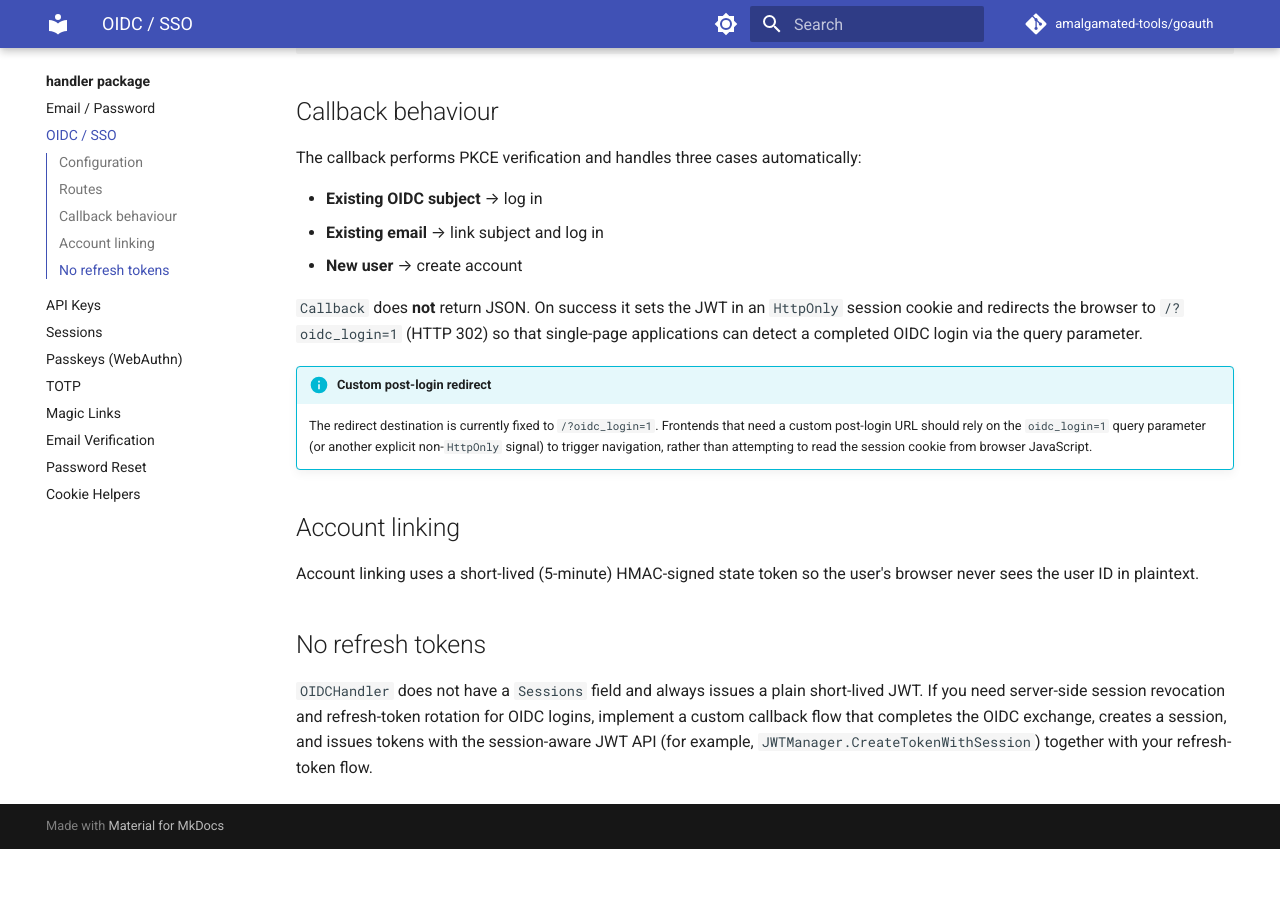
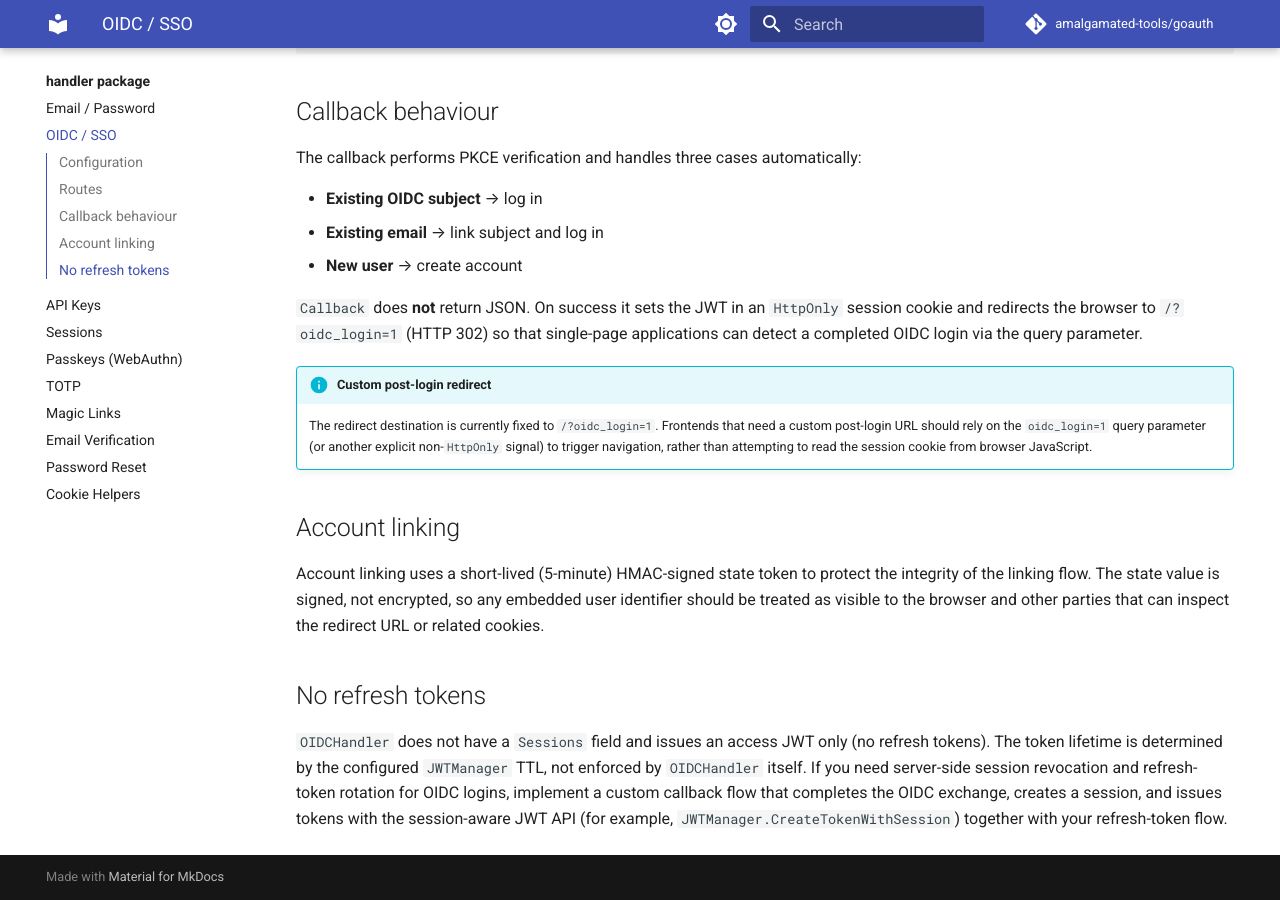
Before and after one commit to amalgamated-tools/goauth, an MkDocs documentation site: the page built from docs/handler/oidc.md, in a window 1280 px wide and 900 px high, scrolled down 652 px. Built offline with MkDocs 1.6.1 and Material for MkDocs 9.7.7, drawn with Linux system fonts in a browser that asks for light colours; comment, search, counter and statistics services are not loaded; before the commit the page ends 1501 px from its top, so only the background shows below that.

Commit message:
docs: address PR review comments on workflow and documentation accuracy
- Scope workflow permissions per-job (pages/id-token only on deploy)
- Fix concurrency comment to accurately describe queue behavior
- Pin Python to 3.12 and add pip cache for reproducible builds
- Clarify OIDC state token is signed not encrypted (user ID visible)
- Rephrase JWT lifetime descriptions: access-only, TTL from JWTManager
- Clarify SendVerification always returns 200 except body validation

```diff
--- a/docs/handler/oidc.md
+++ b/docs/handler/oidc.md
@@ -39,8 +39,8 @@ The callback performs PKCE verification and handles three cases automatically:
 
 ## Account linking
 
-Account linking uses a short-lived (5-minute) HMAC-signed state token so the user's browser never sees the user ID in plaintext.
+Account linking uses a short-lived (5-minute) HMAC-signed state token to protect the integrity of the linking flow. The state value is signed, not encrypted, so any embedded user identifier should be treated as visible to the browser and other parties that can inspect the redirect URL or related cookies.
 
 ## No refresh tokens
 
-`OIDCHandler` does not have a `Sessions` field and always issues a plain short-lived JWT. If you need server-side session revocation and refresh-token rotation for OIDC logins, implement a custom callback flow that completes the OIDC exchange, creates a session, and issues tokens with the session-aware JWT API (for example, `JWTManager.CreateTokenWithSession`) together with your refresh-token flow.
+`OIDCHandler` does not have a `Sessions` field and issues an access JWT only (no refresh tokens). The token lifetime is determined by the configured `JWTManager` TTL, not enforced by `OIDCHandler` itself. If you need server-side session revocation and refresh-token rotation for OIDC logins, implement a custom callback flow that completes the OIDC exchange, creates a session, and issues tokens with the session-aware JWT API (for example, `JWTManager.CreateTokenWithSession`) together with your refresh-token flow.
```
Also changed, not shown: docs/handler/passkeys.md (+1 -1 lines), docs/security.md (+1 -1 lines), 1 other file.
